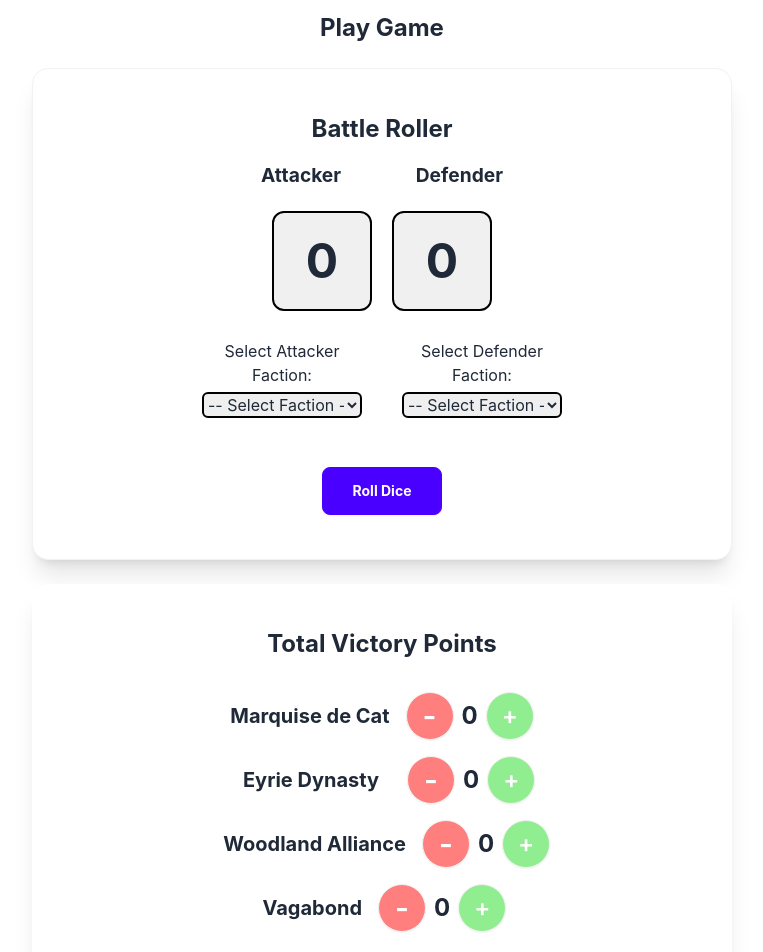
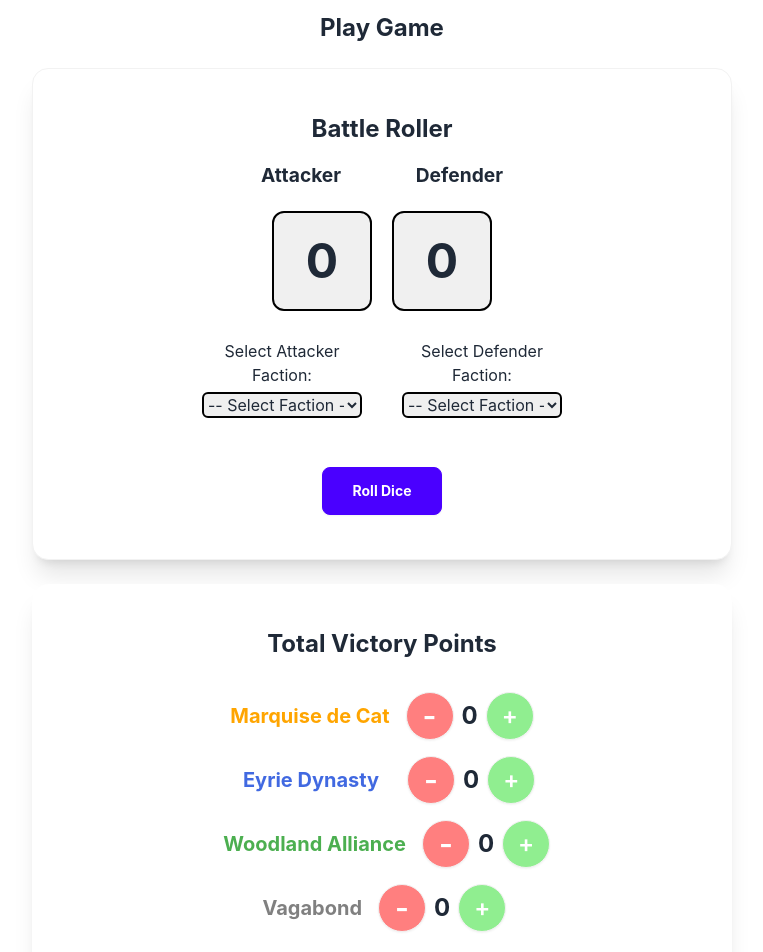
Before and after one commit to 2024-fall-afe-mowe/tca-root, a React (Create React App) app: page /#/play in a window 1280 px wide. Shown: the top 952 px of the page, without its empty margins (258-1021 px from the left). Built offline with nearby package versions, Linux system fonts and the light colour scheme.

Commit message:
Changed faction names to official colors

```diff
--- a/src/App.tsx
+++ b/src/App.tsx
@@ -6,7 +6,7 @@
 import { Setup } from './Setup';
 import { PlayGame } from './PlayGame';
 
-// Create a single hash router for all the routes
+// Hash router for all the routes
 const myRouter = createHashRouter([
   {
     path: "/",
@@ -25,7 +25,7 @@
 const App = () => {
   return (
     <div className="App">
-      {/* RouterProvider is the main component handling routing */}
+      {/* main component handling routing */}
       <RouterProvider router={myRouter} />
     </div>
   );
--- a/src/PlayGame.tsx
+++ b/src/PlayGame.tsx
@@ -163,7 +163,7 @@
 
           {/* Marquise VP */}
           <div className="flex items-center justify-center space-x-4 mt-2">
-            <h2 className="text-xl font-bold">Marquise de Cat</h2>
+            <h2 className="text-xl font-bold" style={{ color: 'orange' }}>Marquise de Cat</h2>
             <div className="flex items-center space-x-2">
             <button
               className="btn btn-circle text-white text-3xl"
@@ -185,7 +185,7 @@
 
           {/* Eyrie VP */}
           <div className="flex items-center justify-center space-x-4 mt-2">
-            <h2 className="text-xl font-bold">&nbsp;&nbsp;&nbsp;Eyrie Dynasty</h2>
+            <h2 className="text-xl font-bold" style={{ color: 'royalblue' }}>&nbsp;&nbsp;&nbsp;Eyrie Dynasty</h2>
             <div className="flex items-center space-x-2">
             <button
               className="btn btn-circle text-white text-3xl ml-3"
@@ -207,7 +207,7 @@
 
           {/* Woodland Alliance VP */}
           <div className="flex items-center justify-center space-x-4 mt-2">
-            <h2 className="text-xl font-bold">&nbsp;&nbsp;Woodland Alliance</h2>
+            <h2 className="text-xl font-bold" style={{ color: '#4CAF50' }}>&nbsp;&nbsp;Woodland Alliance</h2>
             <div className="flex items-center space-x-2">
             <button
               className="btn btn-circle text-white text-3xl"
@@ -229,7 +229,7 @@
 
           {/* Vagabond VP */}
           <div className="flex items-center justify-center space-x-4 mt-2">
-            <h2 className="text-xl font-bold">&nbsp;Vagabond</h2>
+            <h2 className="text-xl font-bold" style={{ color: 'gray' }}>&nbsp;Vagabond</h2>
             <div className="flex items-center space-x-2">
             <button
               className="btn btn-circle text-white text-3xl"
```
